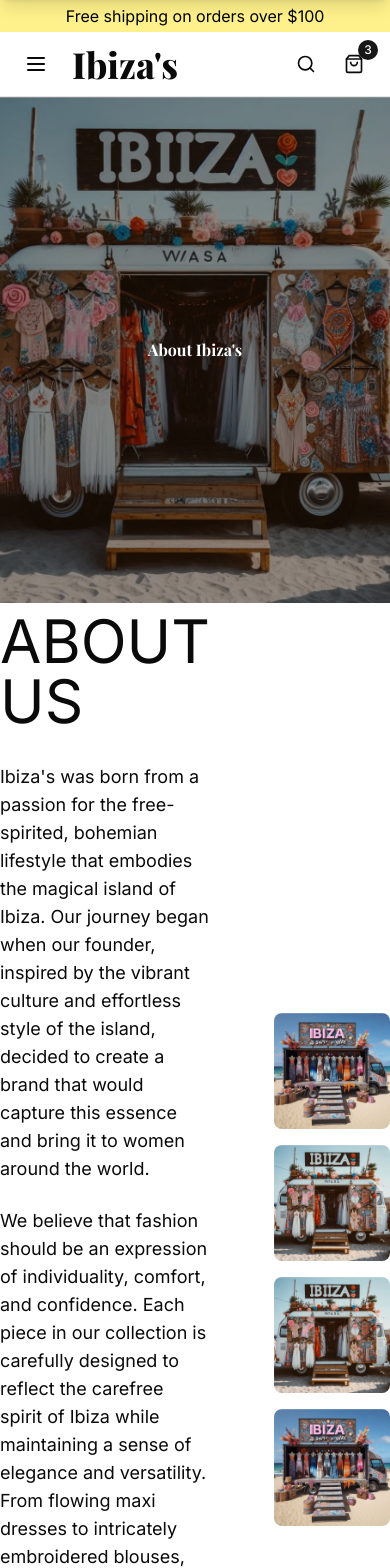
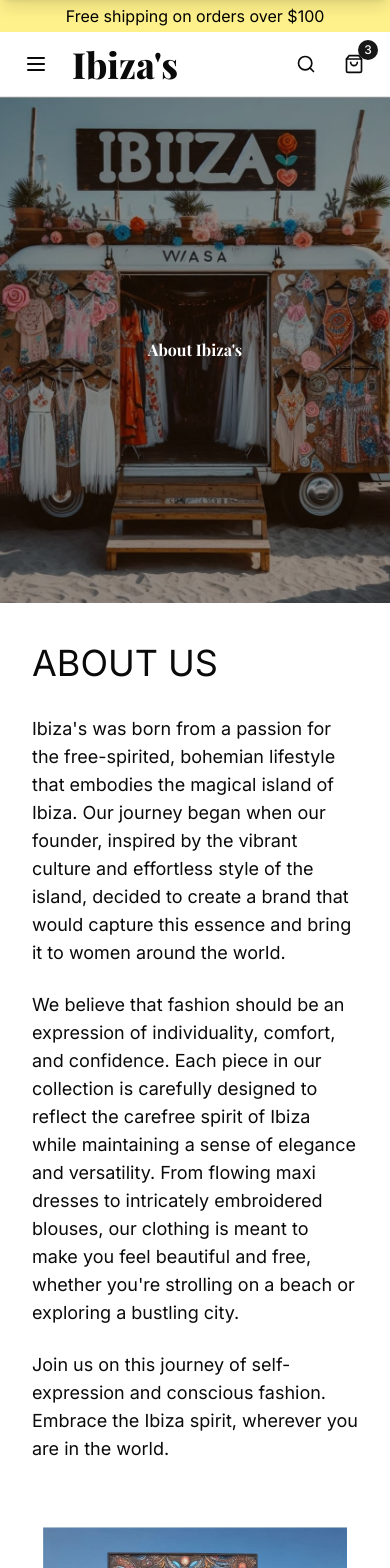
Before and after one commit to junaid786-prog/ibiza, a Next.js app: page /about in a window 390 px wide. Shown: the top 1568 px of the page. Built offline with nearby package versions, Linux system fonts and the light colour scheme; a web font is replaced by a local one.

Commit message:
mobile responsive main page

```diff
--- a/components/sections/about/AboutContent.jsx
+++ b/components/sections/about/AboutContent.jsx
@@ -1,6 +1,7 @@
 import {Button} from "@/components/ui/button";
 import {Heading} from "@/components/shared/header";
 import Link from "next/link";
+import Image from "next/image";
 
 const images = [
     { src: '/ibiza-enterance.jpeg', alt: 'Ibiza beach' },
@@ -11,8 +12,8 @@
 
 export default function AboutContent({page}) {
     return (
-        <section className={`w-full lg:py-16 md:py-12 sm:py-8 lg:px-16 md:px-12 sm:px-8 space-x-8 flex items-center ${page ? '':'mr-12 bg-gray-200'}`}>
-            <div className="container mr-8">
+        <section className={`w-full lg:py-16 md:py-12 sm:py-8 lg:px-16 md:px-12 sm:px-8 xs:px-8 flex lg:flex-row flex-col items-center ${page ? '':'bg-gray-200'}`}>
+            <div className="container lg:mr-8 lg:px-8 md:px-8 px-8 py-8">
                 <Heading title={page ? 'ABOUT US' : 'OUR STORY'} />
                 <div className="space-y-6 text-lg">
                     <p>
@@ -35,11 +36,12 @@
                     </Button>
                 }
             </div>
-                <div className={`grid lg:grid-cols-2 md:grid-cols-1 gap-4 mt-8`}>
+                <div className={`grid lg:grid-cols-2 md:grid-cols-2 gap-4 mt-8 space-y-2`}>
                     {images.map((image, index) => (
-                        <div key={index} className="relative aspect-w-1 aspect-h-1 text-black">
-                            <img src={image.src} alt={image.alt} className="rounded-lg w-full aspect-square"/>
-                        </div>
+                            // <img src={image.src} alt={image.alt} className="rounded-lg w-80 aspect-square px-2"/>
+
+                        <Image src={image.src} alt={image.alt} width={500} height={500} key={image.id} className="rounded-lg w-80 aspect-square px-2"/>
+
                     ))}
                 </div>
 
--- a/components/sections/latest-releases.tsx
+++ b/components/sections/latest-releases.tsx
@@ -6,8 +6,8 @@
 
 export default function LatestReleases() {
   return (
-    <section className="lg:py-16 md:py-12 sm:py-8 lg:px-10 md:px-8 sm:px-4">
-      <div className="container mx-auto px-4 sm:px-6 lg:px-8">
+    <section className="lg:py-16 md:py-12 sm:py-12 xs:py-8 lg:px-10 md:px-8 sm:px-4">
+      <div className="container mx-auto px-4 sm:px-6 py-8 lg:px-8">
         <Heading title={"LATEST RELEASES"} subtitle={"DISCOVER"} />
         <div className="grid grid-cols-1 sm:grid-cols-2 lg:grid-cols-3 gap-8">
           {
--- a/components/shared/header.tsx
+++ b/components/shared/header.tsx
@@ -3,8 +3,8 @@
 ) => {
     return (
         <div className="text-center">
-            <h3 className="text-2xl text-start mb-2 capitalize">{subtitle}</h3>
-            <h2 className="text-6xl font-normal text-start mb-8">{title}</h2>
+            <h3 className="lg:text-2xl md:text-2xl sm:text-xl text-start mb-2 sm:mb-1 capitalize">{subtitle}</h3>
+            <h2 className="lg:text-6xl md:text-5xl sm:text-4xl text-4xl font-normal text-start mb-8">{title}</h2>
         </div>
     )
 }
```
